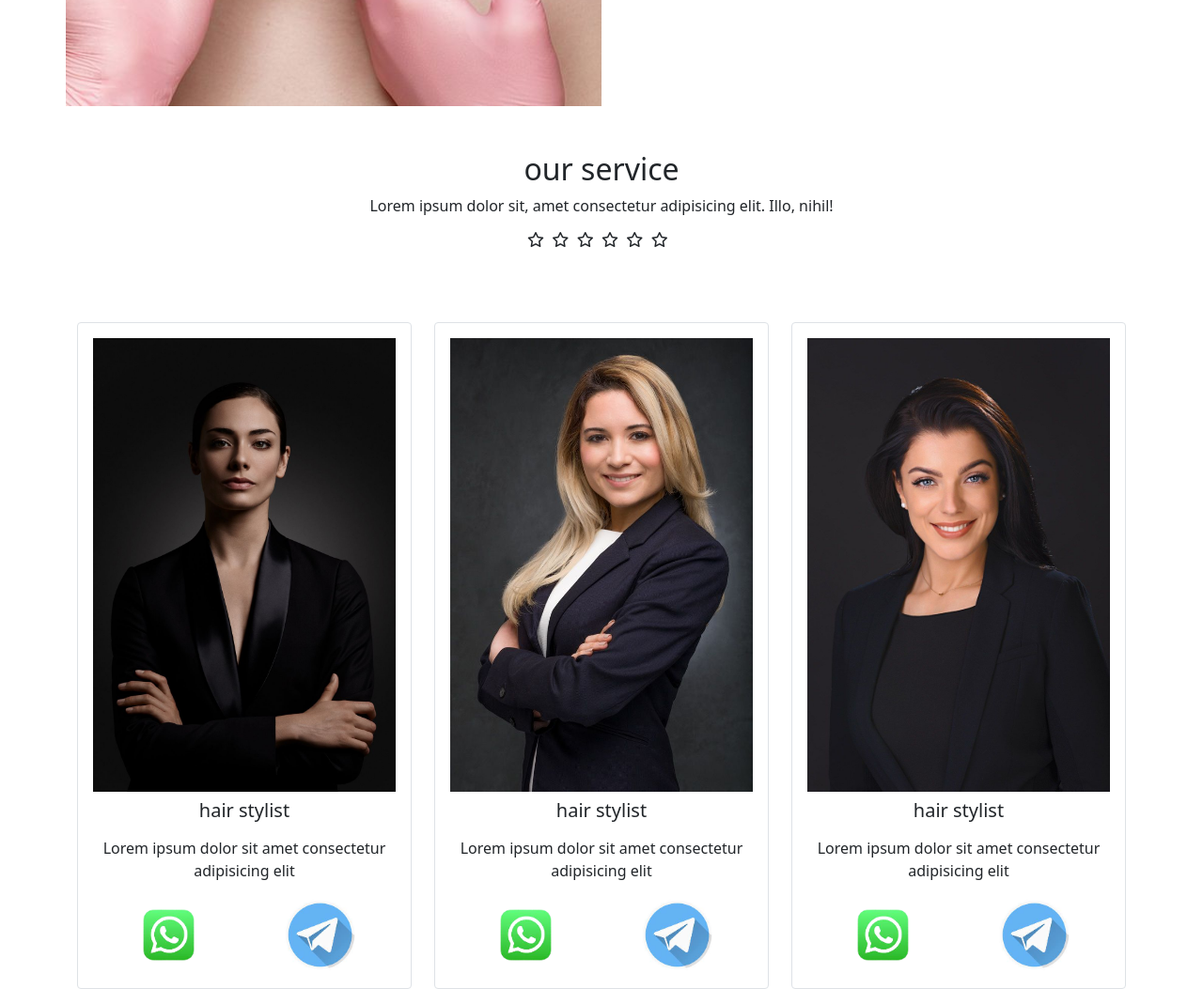
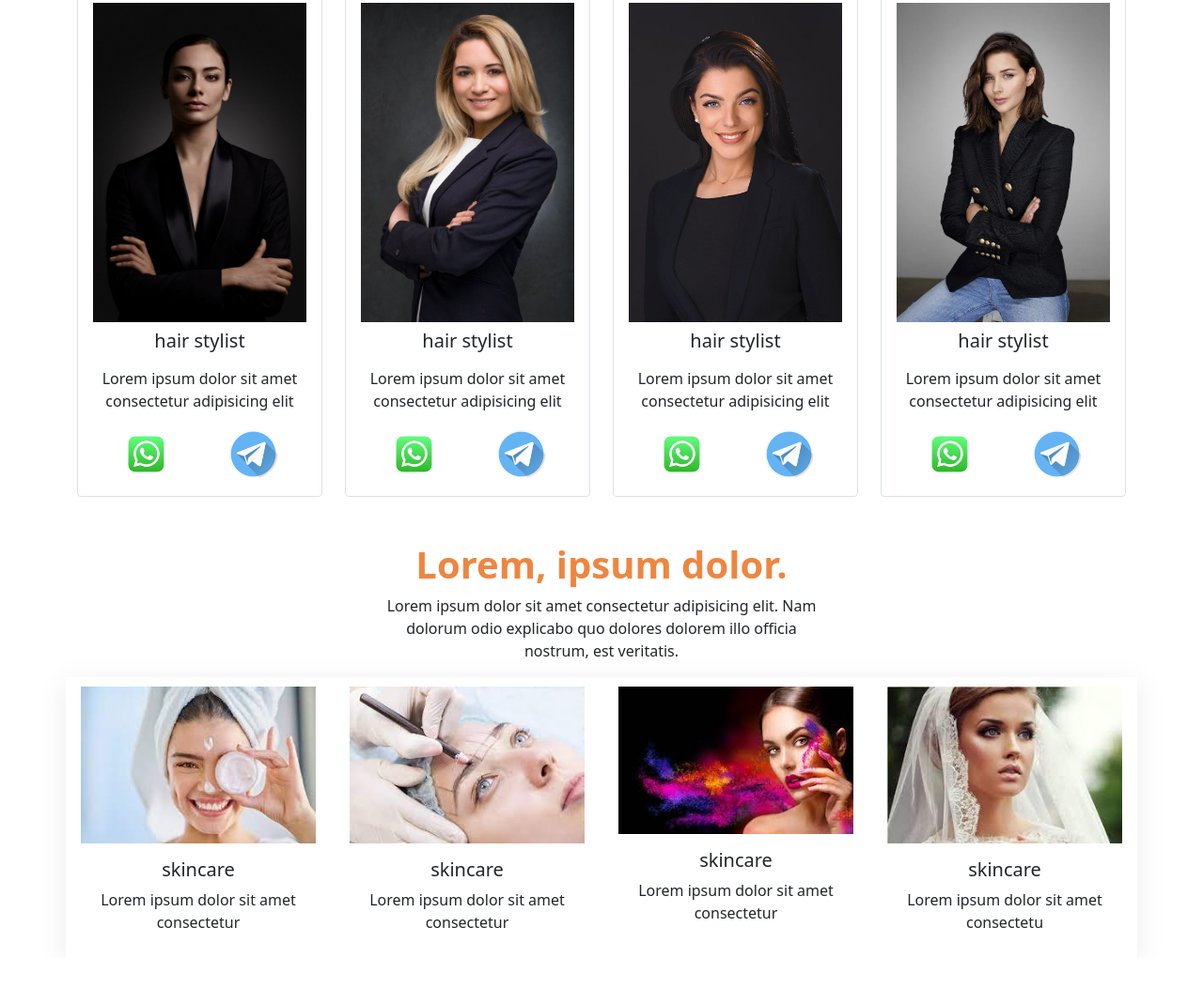
Before and after one commit to Narges-Fateh/Narges-Fateh.github.io, a plain HTML site: page index.html in a window 1280 px wide. Shown: the part 794-1847 px from the top of the page at 94% size. After the commit the page ends 1814 px from the top, so only its background shows below. Drawn offline with nearby package versions, Linux system fonts and the light colour scheme.

Commit message:
img property

```diff
--- a/css/index.css
+++ b/css/index.css
@@ -1,9 +1,6 @@
 
 @media all and(min-width:768px){
 
-.discount{
-    width: 50%;
-}
 
 }
 
@@ -31,16 +28,12 @@
 
 }
 
-.background-info{
-    background-color:#e1999a;
-}
+
 .remove-padding{
     padding-left: 0;
     padding-right: 0;
 }
-.narges{
-    background-color:#e68688;
-}
+
 
 .pic-2{
     width:7%;
@@ -50,16 +43,38 @@
     width:15%;
 }
 
-.pic-2:hover {
-    background: #5073f3;
+ .pic-2:hover {
+
     box-shadow: 0 15px 20px rgba(112, 118, 237, 0.4);
-    color: white;
+
+    transform: translateY(-7px);
+
+  }
+
+  .pic-3:hover {
+
+    box-shadow: 0 15px 20px rgba(185, 52, 81, 0.4);
+
     transform: translateY(-7px);
   }
 
-  .pic-3:hover {
-    background: #5073f3;
-    box-shadow: 0 15px 20px rgba(185, 52, 81, 0.4);
-    color: white;
-    transform: translateY(-7px);
-  }
+.p-4{
+    background-image: url(../images/banner.jpg);
+}
+.intro{
+    color:rgb(238, 134, 64)
+
+}
+.what{
+   max-width: 500px;
+   margin: auto;
+}
+.service-box{
+    padding:10px;
+    box-shadow:0px 6px 30px rgba(0,0,0,0.08);
+    text-align: center;
+
+}
+.service-box img{
+    max-width: 250px;
+}
--- a/index.html
+++ b/index.html
@@ -18,27 +18,35 @@
 </head>
 
 <body>
-  <div class="container-fluid background-info text-center">
+
+  <div class="container-fluid bg-dark text-white text-center">
     <div class="row">
       <div class="d-flex align-items-center">
-      <div class="col-12 col-md-4"><img class="w-25" src="images/logo-removebg-preview.png"></div>
+      <div class="col-12 col-md-4"><img class="w-25" src="images/Background-removebg-preview.png"></div>
       <div class="col-12 col-md-4"><b>phone:+98 21 88686138</b></div>
       <div class="col-12 col-md-4 "><b>Email:Nila.beauty@gmail.com</b></div>
     </div>
     </div>
   </div>
 
+<div class="container-fluid pic-4">
+  <div class="row">
+    <div class="col-12"></div>
+  </div>
+</div>
+
+
 
 
 <div class="container-fluid">
   <div class="container">
   <div class="row">
-    <div class="col-12 col-md-6 px-0"><img class="w-100" src="images/2.jpg" alt="درباره ما"></div>
+    <div class="col-12 col-md-3 px-0 mt-md-5 "><img class="w-100" src="images/2.jpg" alt="درباره ما"></div>
 
-    <div class="col-12 col-md-6">
-      <h1 class="display-6 text-center">about us</h1>
+    <div class="col-12 col-md-3">
+      <h1 class="display-6 text-center mt-5">about us</h1>
       <p class="text-center">Lorem ipsum dolor sit amet consectetur, adipisicing elit. Sapiente, cupiditate.</p>
-      <h2 class="display-6 text-center">follow us</h2>
+      <h2 class="display-6 text-center mt-5">follow us</h2>
 
       <a href="#"><img class="pic-2" src="images/tttt.png"></a>&nbsp;&nbsp;&nbsp;
       <a href="#"><img class="pic-3" src="images/yout.png"></a>&nbsp;&nbsp;&nbsp;
@@ -48,12 +56,6 @@
   </div>
 </div>
 </div>
-
-
-
-
-
-
 
 <div class="container-fluid py-5">
   <div class="row">
@@ -76,7 +78,7 @@
 
 <div class="container">
   <div class="row pt-4">
-    <div class="col-12 col-md-4">
+    <div class="col-12 col-md-3">
       <div class="border  rounded-1 p-3 text-center">
         <img class="img-fluid" src="images/master4.jpg">
         <h5 class="p-2">hair stylist</h5>
@@ -91,7 +93,7 @@
 
 
 
-    <div class="col-12 col-md-4">
+    <div class="col-12 col-md-3">
       <div class="border  rounded-1 p-3 text-center">
         <img class="img-fluid" src="images/master2.jpg">
         <h5 class="p-2">hair stylist</h5>
@@ -106,7 +108,7 @@
 
 
 
-    <div class="col-12 col-md-4">
+    <div class="col-12 col-md-3">
       <div class="border  rounded-1 p-3 text-center">
         <img class="img-fluid" src="images/master5.jpg">
         <h5 class="p-2">hair stylist</h5>
@@ -119,13 +121,93 @@
       </div>
     </div>
 
+
+
+    <div class="col-12 col-md-3">
+      <div class="border  rounded-1 p-3 text-center">
+        <img class="img-fluid" src="images/master7.jpg">
+        <h5 class="p-2">hair stylist</h5>
+        <p>Lorem ipsum dolor sit amet consectetur adipisicing elit</p>
+        <div class="d-flex ">
+        <a href="#"><img class="w-50" src="images/whatsapp.png"></a>
+        <a href="#"><img class="w-50" src="images/telegram.jpg"></a>
+
+    </div>
+      </div>
+    </div>
+
+
+<div class="container">
+  <div class="row">
+    <div class="col-12 what text-center mt-md-5  ">
+      <h5 class="display-6 fw-bold intro" >Lorem, ipsum dolor.</h5>
+    <p>Lorem ipsum dolor sit amet consectetur adipisicing elit. Nam dolorum odio explicabo quo dolores dolorem illo officia nostrum, est veritatis.</p>
   </div>
+</div>
 </div>
 
 
 
 
 
+
+
+  <div class="container-fluid service-box">
+  <div class="row">
+
+
+
+
+
+
+    <div class=" col-12 col-lg-3 ">
+              <img src="images/skincare.jpg">
+        <h5 class="mt-md-3 mb-2">skincare</h5>
+        <p>Lorem ipsum dolor sit amet consectetur</p>
+
+    </div>
+
+    <div class=" col-12 col-md-3 ">
+      <img src="images/micro.jpg">
+<h5 class="mt-md-3 mb-2">skincare</h5>
+<p>Lorem ipsum dolor sit amet consectetur</p>
+
+</div>
+
+
+<div class="col-12 col-md-3 ">
+  <img src="images/mmmm.jpg">
+<h5 class="mt-md-3 mb-2">skincare</h5>
+<p>Lorem ipsum dolor sit amet consectetur</p>
+
+</div>
+
+<div class="col-12 col-md-3 ">
+  <img src="images/qqq.jpg">
+<h5 class="mt-md-3 mb-2">skincare</h5>
+<p>Lorem ipsum dolor sit amet consectetu</p>
+
+
+
+
+   </div>
+  </div>
+
+
+
+
+
+
+
+
+
+  </div>
+</div>
+
+</div>
+
+
+
 </body>
 
 </html>
```
Also changed, not shown: images/Background-removebg-preview.png (added), images/banner.jpg (added), images/bri.jpg (added), images/bride.jpg (added), images/logonew.webp (added), images/makee.jpg (added), images/makeup.jpg (added), images/master7.jpg (added), images/master8.jpg (added), images/micro.jpg (added), images/mmmm.jpg (added), images/qqq.jpg (added), images/skincare.jpg (added), images/wwwww.jpg (added).
